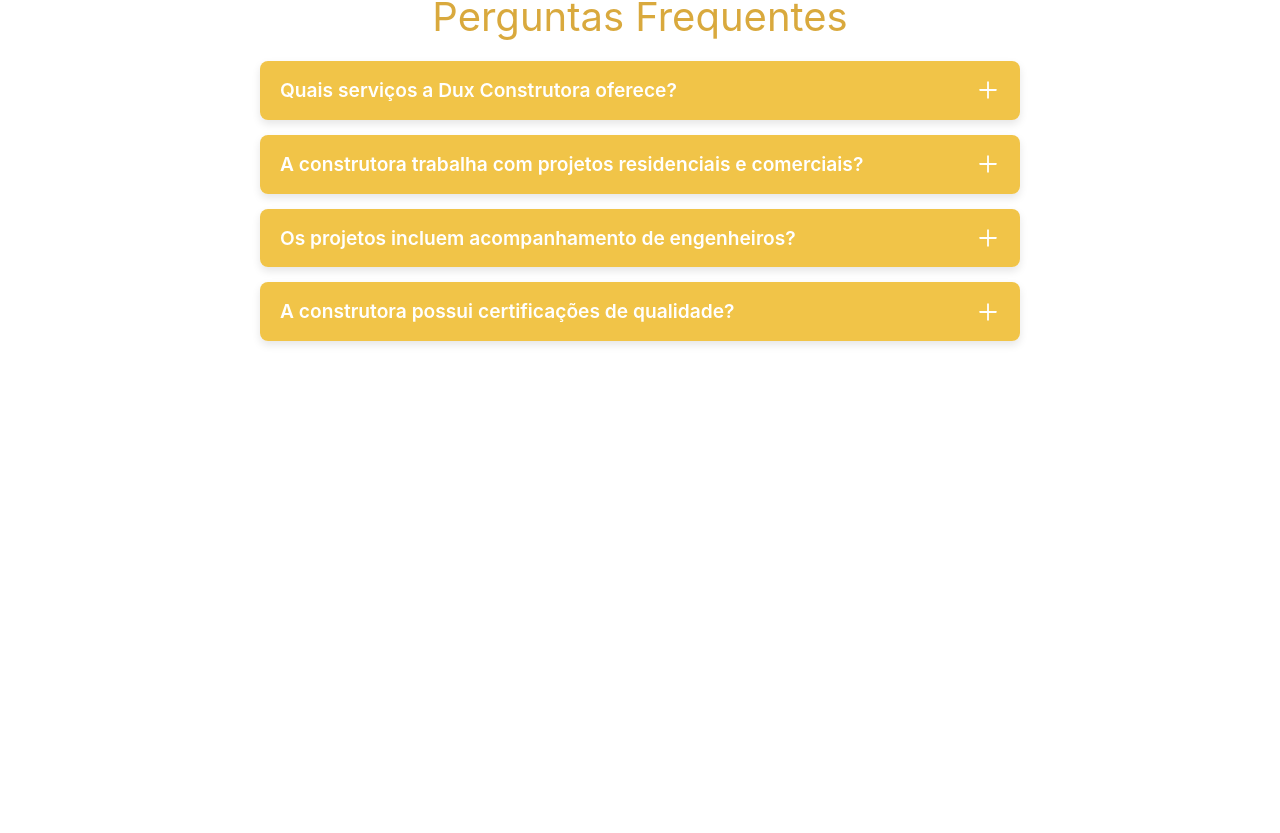
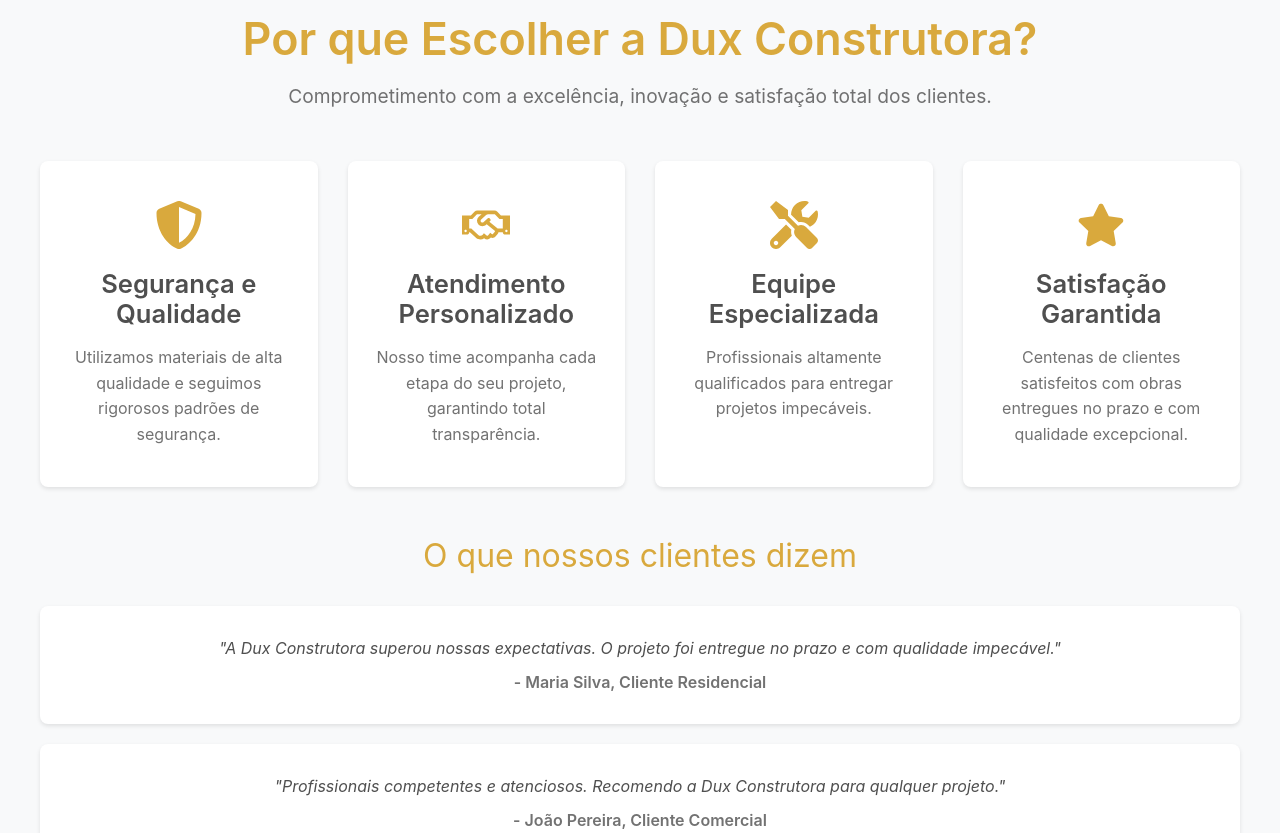
Before and after one commit to guilhermepadial4/dux-construtora, a React (Vite) app: page / in a window 1280 px wide. Shown: the part 867-1700 px from the top of the page. Before the commit the page ends 1268 px from the top, so only its background shows below. Built offline with nearby package versions, Linux system fonts and the light colour scheme.

Commit message:
add: creation whychooseus

```diff
--- a/src/App.jsx
+++ b/src/App.jsx
@@ -1,6 +1,7 @@
 import { Faq } from './components/faq/Faq';
 import { Header } from './components/header/Header';
 import { HeroBanner } from './components/herobanner/HeroBanner';
+import { WhyChooseUs } from './components/whyschooseus/WhyChooseUs';
 
 import './styles/_globals.scss';
 
@@ -9,6 +10,7 @@
     <>
       <Header />
       <HeroBanner />
+      <WhyChooseUs />
       <Faq />
     </>
   );
--- /dev/null
+++ b/src/components/whyschooseus/WhyChooseUs.jsx
@@ -0,0 +1,65 @@
+import React from 'react';
+import { FaTools, FaShieldAlt, FaRegHandshake, FaStar } from 'react-icons/fa';
+import './whychooseus.scss';
+
+export function WhyChooseUs() {
+  return (
+    <section className="why-choose-us">
+      <div className="content-wrapper">
+        <h2>Por que Escolher a Dux Construtora?</h2>
+        <p className="subtitle">
+          Comprometimento com a excelência, inovação e satisfação total dos clientes.
+        </p>
+        <div className="features">
+          <div className="feature">
+            <FaShieldAlt className="icon" />
+            <h3>Segurança e Qualidade</h3>
+            <p>
+              Utilizamos materiais de alta qualidade e seguimos rigorosos padrões de segurança.
+            </p>
+          </div>
+          <div className="feature">
+            <FaRegHandshake className="icon" />
+            <h3>Atendimento Personalizado</h3>
+            <p>
+              Nosso time acompanha cada etapa do seu projeto, garantindo total transparência.
+            </p>
+          </div>
+          <div className="feature">
+            <FaTools className="icon" />
+            <h3>Equipe Especializada</h3>
+            <p>
+              Profissionais altamente qualificados para entregar projetos impecáveis.
+            </p>
+          </div>
+          <div className="feature">
+            <FaStar className="icon" />
+            <h3>Satisfação Garantida</h3>
+            <p>
+              Centenas de clientes satisfeitos com obras entregues no prazo e com qualidade
+              excepcional.
+            </p>
+          </div>
+        </div>
+        <div className="testimonials">
+          <h3>O que nossos clientes dizem</h3>
+          <div className="testimonial">
+            <p>
+              "A Dux Construtora superou nossas expectativas. O projeto foi entregue no prazo e com
+              qualidade impecável."
+            </p>
+            <span>- Maria Silva, Cliente Residencial</span>
+          </div>
+          <div className="testimonial">
+            <p>
+              "Profissionais competentes e atenciosos. Recomendo a Dux Construtora para qualquer
+              projeto."
+            </p>
+            <span>- João Pereira, Cliente Comercial</span>
+          </div>
+        </div>
+        <button className="cta-button">Solicite um Orçamento</button>
+      </div>
+    </section>
+  );
+}
--- /dev/null
+++ b/src/components/whyschooseus/whychooseus.scss
@@ -0,0 +1,146 @@
+@use '../../styles/variables.scss' as *;
+
+.why-choose-us {
+  text-align: center;
+  color: $gray-700;
+
+  padding: 80px 20px;
+
+  background-color: $gray-100;
+
+  .content-wrapper {
+    max-width: 1200px;
+
+    margin: 0 auto;
+  }
+
+  h2 {
+    font-size: 2.8rem;
+    font-weight: 600;
+    color: $primary-dark;
+
+    margin-bottom: 15px;
+  }
+
+  .subtitle {
+    font-size: 1.2rem;
+    opacity: 0.8;
+
+    margin-bottom: 50px;
+  }
+
+  .features {
+    display: grid;
+    grid-template-columns: repeat(auto-fit, minmax(250px, 1fr));
+    gap: 30px;
+
+    margin-bottom: 50px;
+
+    .feature {
+      display: flex;
+      flex-direction: column;
+      align-items: center;
+      text-align: center;
+
+      background-color: $white;
+      box-shadow: 0 2px 4px rgba(0, 0, 0, 0.1);
+
+      padding: 40px 25px;
+
+      border-radius: 8px;
+
+      transition: transform 0.3s ease, box-shadow 0.3s ease;
+
+      &:hover {
+        transform: translateY(-5px);
+
+        box-shadow: 0 4px 8px rgba(0, 0, 0, 0.15);
+      }
+
+      .icon {
+        font-size: 3rem;
+        color: $primary-dark;
+
+        margin-bottom: 20px;
+      }
+
+      h3 {
+        font-size: 1.6rem;
+        font-weight: 600;
+
+        margin-bottom: 15px;
+      }
+
+      p {
+        font-size: 1rem;
+        opacity: 0.8;
+        line-height: 1.6;
+      }
+    }
+  }
+
+  .testimonials {
+    margin-bottom: 50px;
+
+    h3 {
+      font-size: 2rem;
+      color: $primary-dark;
+
+      margin-bottom: 30px;
+    }
+
+    .testimonial {
+      font-style: italic;
+
+      background-color: $white;
+      box-shadow: 0 2px 4px rgba(0, 0, 0, 0.1);
+
+      border-radius: 8px;
+
+      margin-bottom: 20px;
+
+      padding: 30px;
+
+      span {
+        display: block;
+
+        font-style: normal;
+        font-weight: 600;
+        opacity: 0.8;
+
+        margin-top: 10px;
+      }
+    }
+  }
+
+  .cta-button {
+    font-size: 1.2rem;
+    font-weight: 600;
+    color: $white;
+
+    background-color: $primary-color;
+
+    padding: 15px 30px;
+
+    border: none;
+    border-radius: 5px;
+
+    cursor: pointer;
+
+    transition: background-color 0.3s ease;
+
+    &:hover {
+      background-color: $primary-dark;
+    }
+  }
+
+  @media (max-width: 768px) {
+    h2 {
+      font-size: 2.2rem;
+    }
+
+    .features {
+      grid-template-columns: 1fr;
+    }
+  }
+}
```
